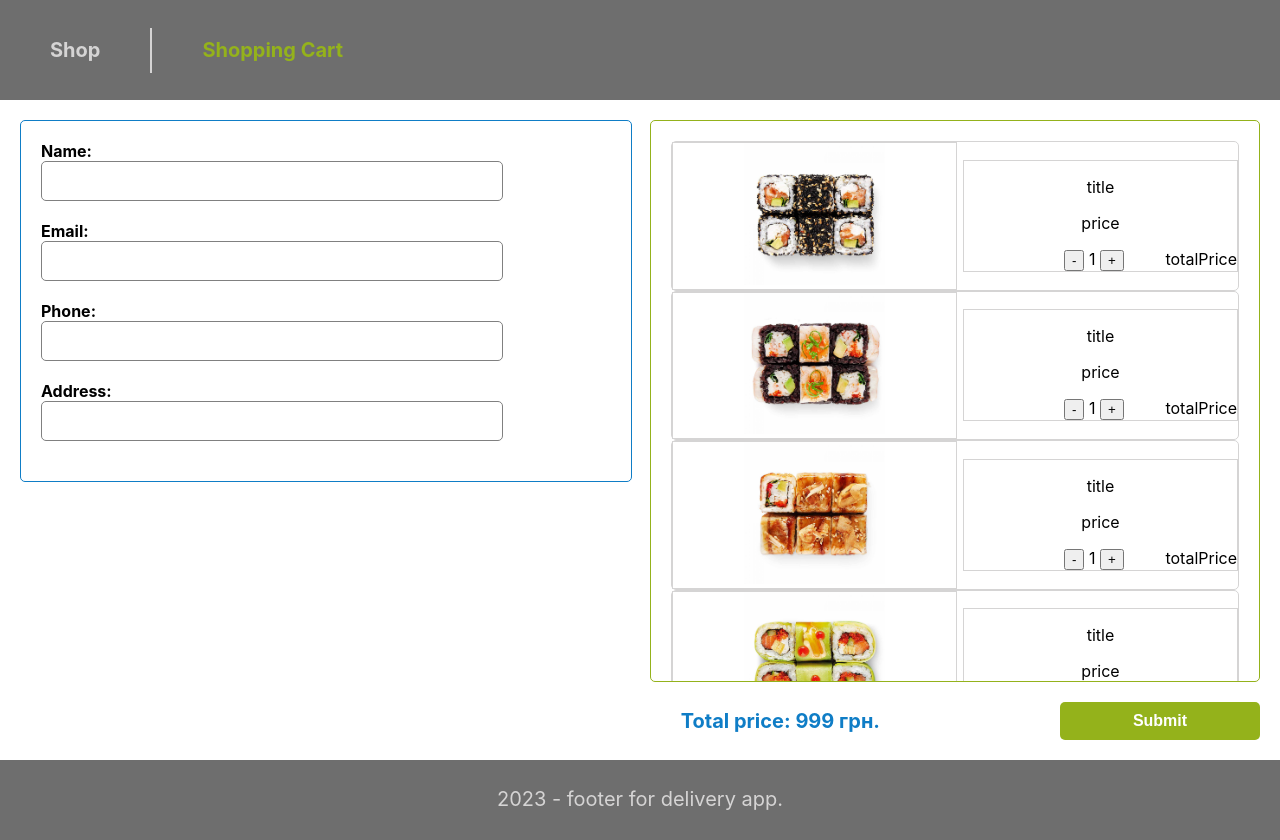
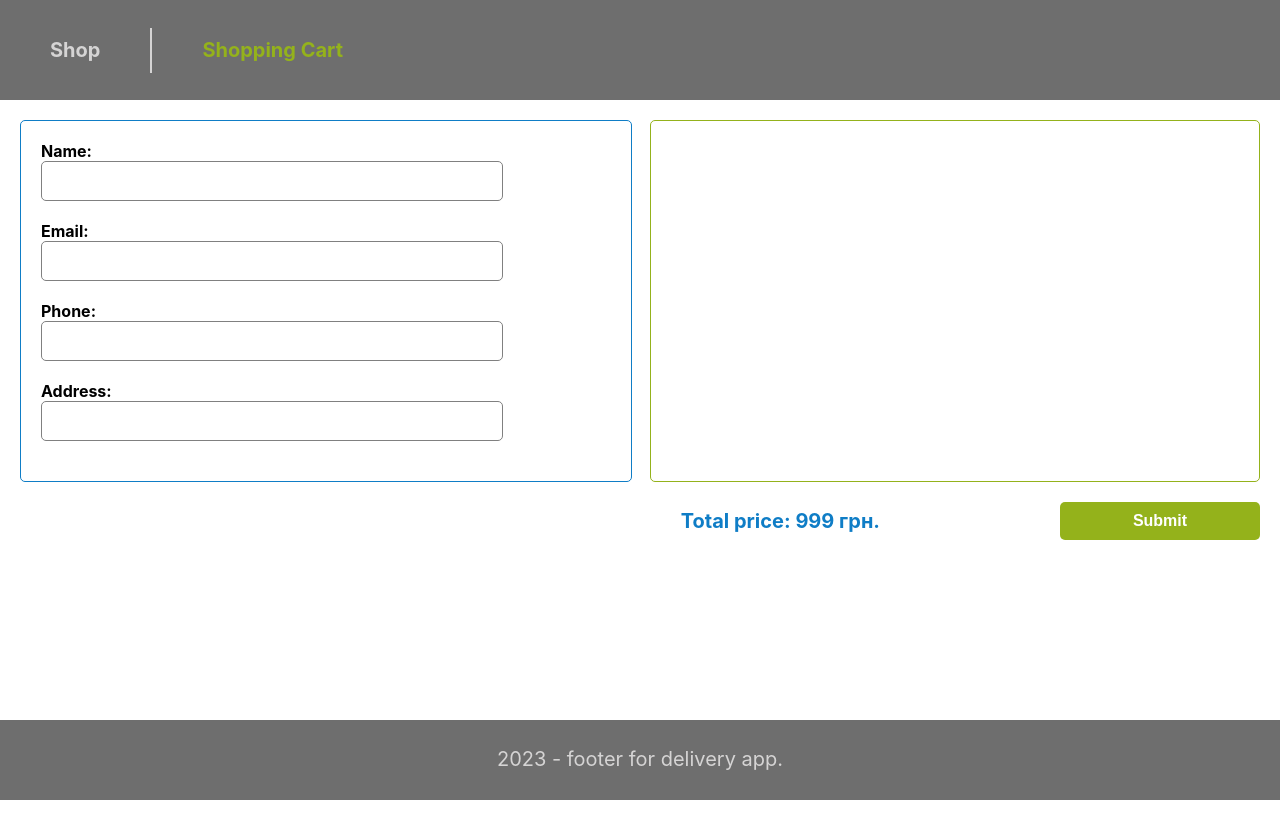
Before and after one commit to SerhiiHats/delivery-app, a React (Create React App) app: page /cart in a window 1280 px wide. After the commit the page ends 800 px from the top, so only its background shows below. Built offline with nearby package versions, Linux system fonts and the light colour scheme.

Commit message:
add real view real product on cart

```diff
--- a/src/pages/CartPage.js
+++ b/src/pages/CartPage.js
@@ -1,9 +1,35 @@
-import React from 'react';
+import React, {useEffect, useState} from 'react';
 import style from "./CartPage.module.scss"
 import useInput from "../components/hooks/useInput";
+import constBd from "../utils/constBd";
 
 
 const CartPage = () => {
+  const userOrderAppDelivery = JSON.parse(localStorage.getItem("userOrderAppDelivery"));
+
+  const [order, setOrder] = useState(userOrderAppDelivery || []);
+  const [products, setProducts] = useState(null);
+
+  useEffect(() => {
+    let tempProducts = [];
+    // console.log(userOrderAppDelivery)
+    // console.log(order)
+    order.forEach(element => {
+      console.log(element)
+
+      const restaurant = constBd.filter(item => item.idRestaurant === element.idRestaurant);
+      // console.log(restaurant[0].product);
+      const product = restaurant[0].product.filter(prod => prod.idProduct === element.idProduct);
+      console.log(product[0].image);
+      element.image = product[0].image;
+      element.title = product[0].title;
+
+      tempProducts.push(element);
+    })
+
+    console.log(tempProducts);
+    setProducts(tempProducts);
+  }, [order])
 
   const inputName = useInput("");
   const inputEmail = useInput("");
@@ -41,58 +67,68 @@ const CartPage = () => {
       <div className={style.containerCart}>
         <div className={style.cart}>
           {/*Cart is empty*/}
-          <div className={style.wrapProduct}>
+          {
+            products && products.map(product=>{
+              return(
+                  <div key={product.idProduct} className={style.wrapProduct}>
                     <div className={style.wrapImg}>
-              <img src={require(`../assets/img/best_sushi/azhi.jpg`)} alt={"test"} title={"test2"}/>
+                      <img src={require(`../assets/${product.image}`)} alt={product.title} title={product.description}/>
                     </div>
                     <div className={style.wrapDescriptionProduct}>
-              <p className={style.titleProduct}>title</p>
-              <p className={style.priceProduct}>price</p>
+                      <p className={style.titleProduct}>{product.title}</p>
+                      <p className={style.priceProduct}>{product.price}</p>
                       <div className={style.wrapTotalPrice}>
-                <span className={style.wrapButton}><button>-</button> 1 <button>+</button></span>
-                <span>totalPrice</span></div>
+                        <span className={style.wrapButton}><button>-</button>{product.quantity}<button>+</button></span>
+                        <span>{Math.round(product.price * product.quantity * 100) / 100 }</span></div>
                     </div>
                   </div>
+                )
 
-          <div className={style.wrapProduct}>
-            <div className={style.wrapImg}>
-              <img src={require(`../assets/img/best_sushi/black.jpg`)} alt={"test"} title={"test2"}/>
-            </div>
-            <div className={style.wrapDescriptionProduct}>
-              <p className={style.titleProduct}>title</p>
-              <p className={style.priceProduct}>price</p>
-              <div className={style.wrapTotalPrice}>
-                <span className={style.wrapButton}><button>-</button> 1 <button>+</button></span>
-                <span>totalPrice</span></div>
-            </div>
-          </div>
+              }
+            )
 
-          <div className={style.wrapProduct}>
-            <div className={style.wrapImg}>
-              <img src={require(`../assets/img/best_sushi/nisuaz.jpg`)} alt={"test"} title={"test2"}/>
-            </div>
-            <div className={style.wrapDescriptionProduct}>
-              <p className={style.titleProduct}>title</p>
-              <p className={style.priceProduct}>price</p>
-              <div className={style.wrapTotalPrice}>
-                <span className={style.wrapButton}><button>-</button> 1 <button>+</button></span>
-                <span>totalPrice</span></div>
-            </div>
-          </div>
+          }
 
 
-          <div className={style.wrapProduct}>
-            <div className={style.wrapImg}>
-              <img src={require(`../assets/img/best_sushi/fresh.jpg`)} alt={"test"} title={"test2"}/>
-            </div>
-            <div className={style.wrapDescriptionProduct}>
-              <p className={style.titleProduct}>title</p>
-              <p className={style.priceProduct}>price</p>
-              <div className={style.wrapTotalPrice}>
-                <span className={style.wrapButton}><button>-</button> 1 <button>+</button></span>
-                <span>totalPrice</span></div>
-            </div>
-          </div>
+          {/*<div className={style.wrapProduct}>*/}
+          {/*  <div className={style.wrapImg}>*/}
+          {/*    <img src={require(`../assets/img/best_sushi/black.jpg`)} alt={"test"} title={"test2"}/>*/}
+          {/*  </div>*/}
+          {/*  <div className={style.wrapDescriptionProduct}>*/}
+          {/*    <p className={style.titleProduct}>title</p>*/}
+          {/*    <p className={style.priceProduct}>price</p>*/}
+          {/*    <div className={style.wrapTotalPrice}>*/}
+          {/*      <span className={style.wrapButton}><button>-</button> 1 <button>+</button></span>*/}
+          {/*      <span>totalPrice</span></div>*/}
+          {/*  </div>*/}
+          {/*</div>*/}
+
+          {/*<div className={style.wrapProduct}>*/}
+          {/*  <div className={style.wrapImg}>*/}
+          {/*    <img src={require(`../assets/img/best_sushi/nisuaz.jpg`)} alt={"test"} title={"test2"}/>*/}
+          {/*  </div>*/}
+          {/*  <div className={style.wrapDescriptionProduct}>*/}
+          {/*    <p className={style.titleProduct}>title</p>*/}
+          {/*    <p className={style.priceProduct}>price</p>*/}
+          {/*    <div className={style.wrapTotalPrice}>*/}
+          {/*      <span className={style.wrapButton}><button>-</button> 1 <button>+</button></span>*/}
+          {/*      <span>totalPrice</span></div>*/}
+          {/*  </div>*/}
+          {/*</div>*/}
+
+
+          {/*<div className={style.wrapProduct}>*/}
+          {/*  <div className={style.wrapImg}>*/}
+          {/*    <img src={require(`../assets/img/best_sushi/fresh.jpg`)} alt={"test"} title={"test2"}/>*/}
+          {/*  </div>*/}
+          {/*  <div className={style.wrapDescriptionProduct}>*/}
+          {/*    <p className={style.titleProduct}>title</p>*/}
+          {/*    <p className={style.priceProduct}>price</p>*/}
+          {/*    <div className={style.wrapTotalPrice}>*/}
+          {/*      <span className={style.wrapButton}><button>-</button> 1 <button>+</button></span>*/}
+          {/*      <span>totalPrice</span></div>*/}
+          {/*  </div>*/}
+          {/*</div>*/}
 
         </div>
         <div className={style.wrapBtn}>
--- a/src/pages/CartPage.module.scss
+++ b/src/pages/CartPage.module.scss
@@ -61,9 +61,11 @@
           width: calc(100% / 2);
           border: 1px solid $colorDefault;
           text-align: center;
+          padding: 10px 0;
 
           img{
             width: 50%;
+            border-radius: 5px;
             //height: 100vh;
           }
         }
```
Lines whose indentation alone changed are shown as unchanged.
